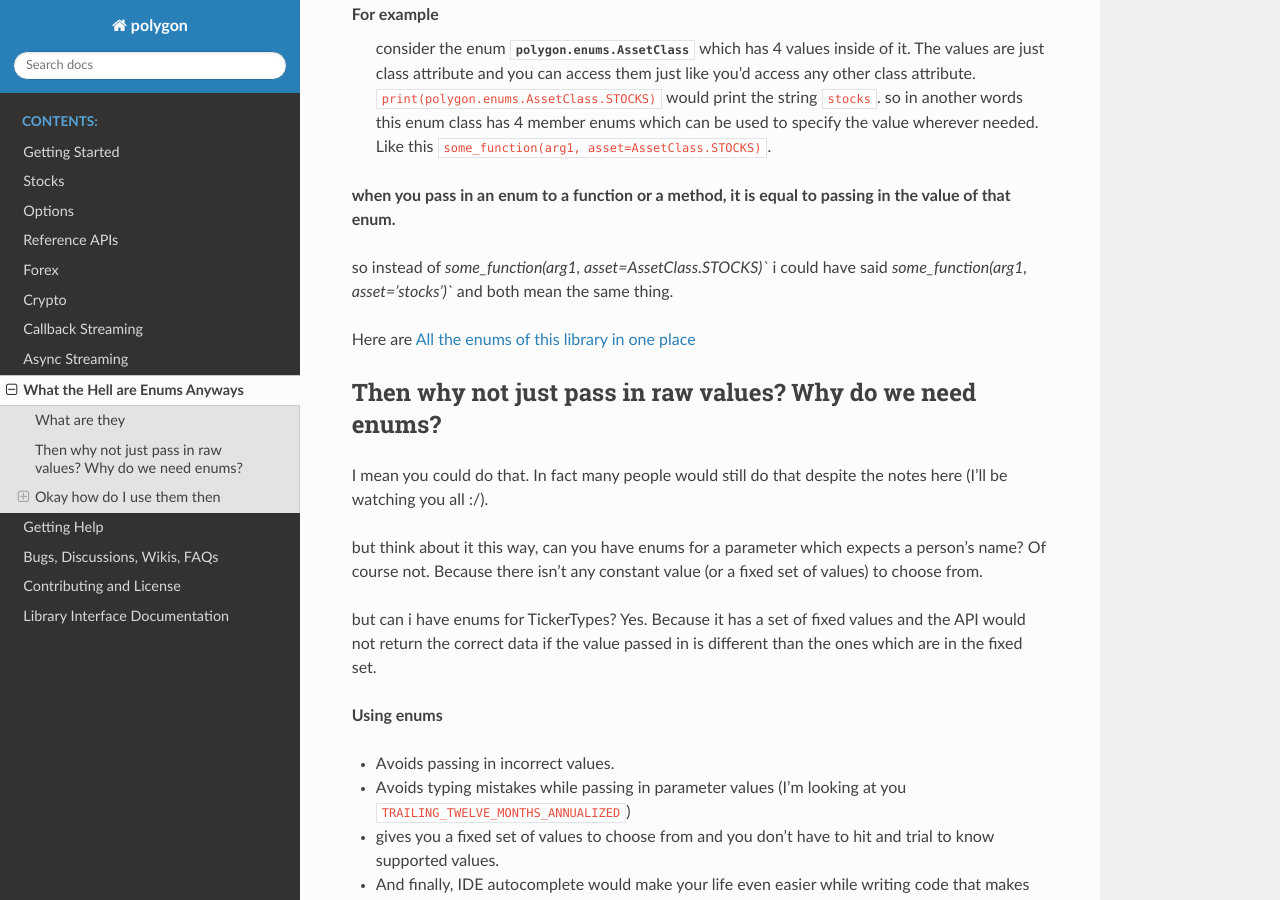
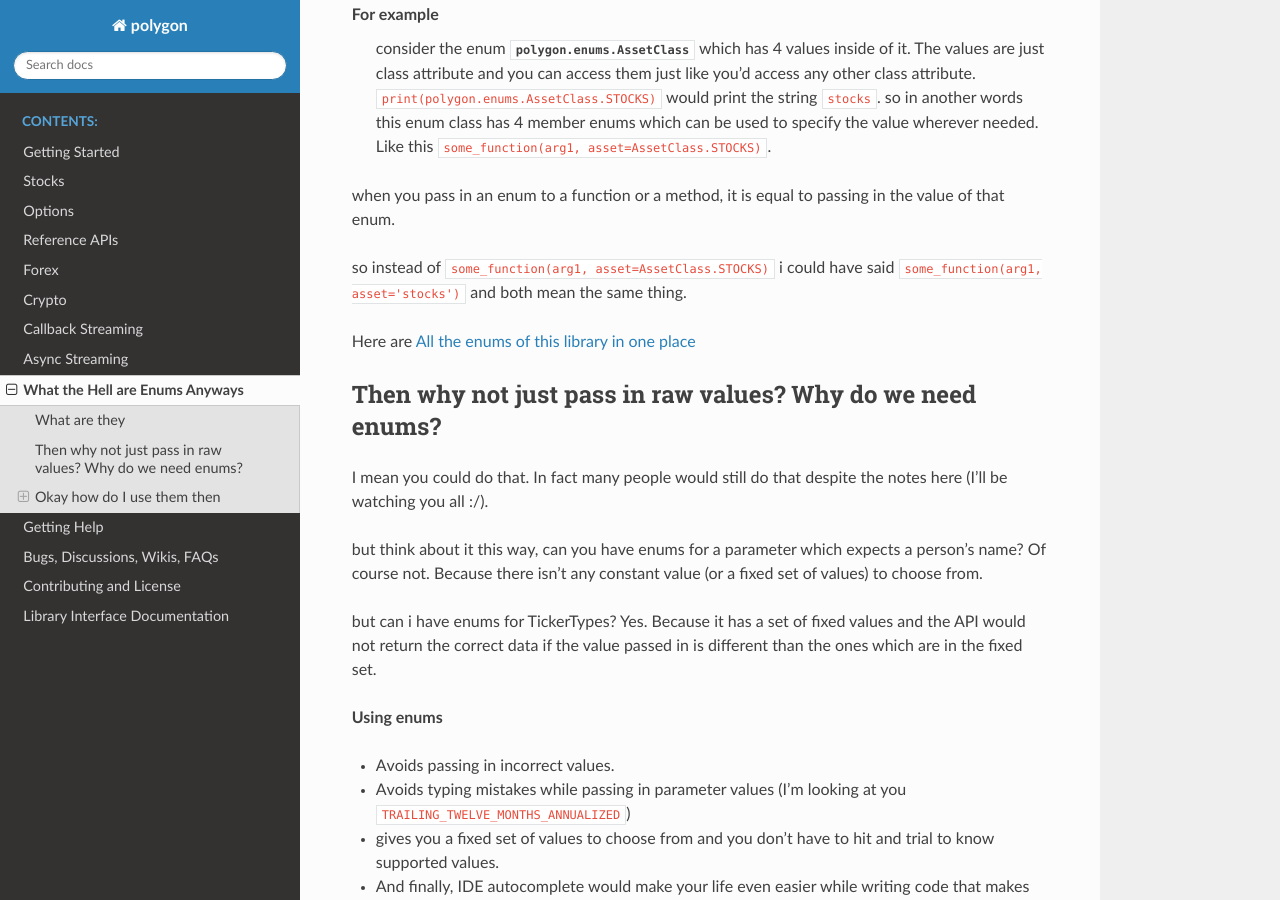
Before and after one commit to pssolanki111/polygon, a Sphinx documentation site: the page built from docs/using_enums.rst, in a window 1280 px wide and 900 px high, scrolled down 662 px. Built offline with Sphinx 7.4.7 and the Read the Docs theme 2.0.0, drawn with Linux system fonts in a browser that asks for light colours.

```diff
--- a/docs/using_enums.rst
+++ b/docs/using_enums.rst
@@ -27,9 +27,9 @@ For example
  so in another words this enum class has 4 member enums which can be used to specify the value wherever needed.
  Like this ``some_function(arg1, asset=AssetClass.STOCKS)``.
 
-**when you pass in an enum to a function or a method, it is equal to passing in the value of that enum.**
+when you pass in an enum to a function or a method, it is equal to passing in the value of that enum.
 
-so instead of `some_function(arg1, asset=AssetClass.STOCKS)`` i could have said `some_function(arg1, asset='stocks')`` and both mean the same thing.
+so instead of ``some_function(arg1, asset=AssetClass.STOCKS)`` i could have said ``some_function(arg1, asset='stocks')`` and both mean the same thing.
 
 Here are `All the enums of this library in one place <https://polygon.readthedocs.io/en/latest/Library-Interface-Documentation.html#module-polygon.enums>`__
 
```
